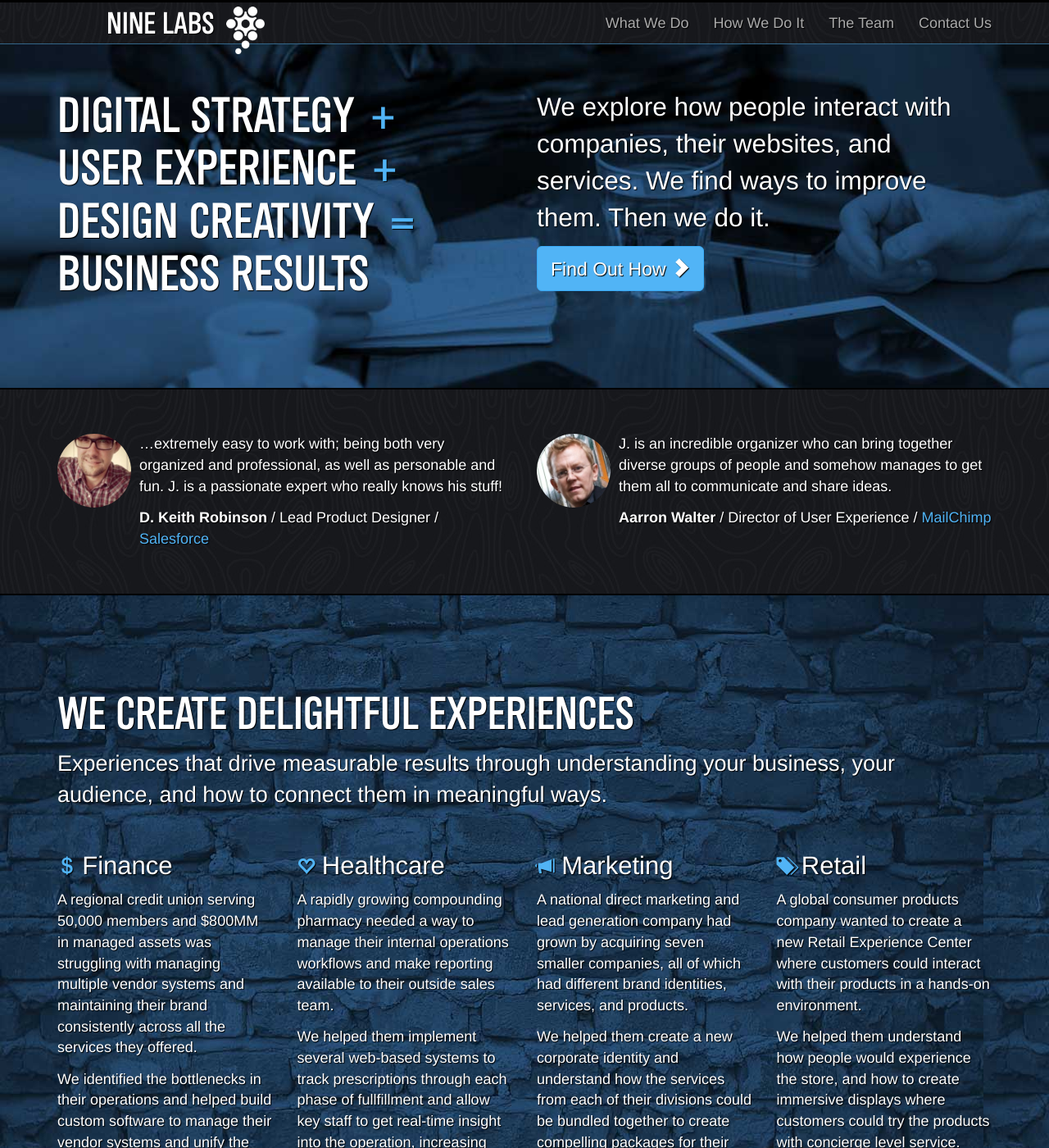
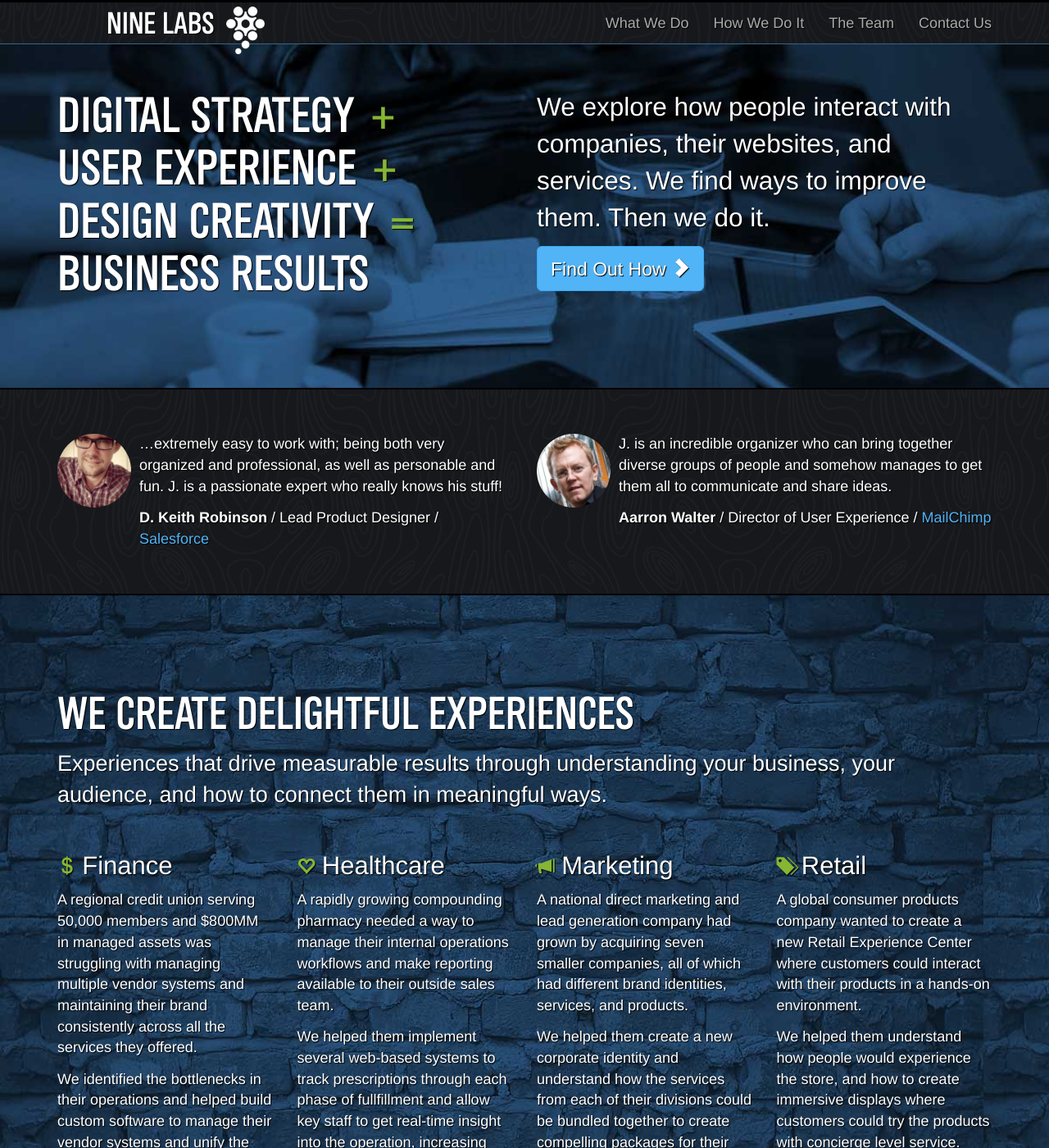
Before and after one commit to ninelabs/ninelabs.com, a Jekyll site: the page built from index.html, in a window 1280 px wide and 1400 px high. Shown: the whole window at 82% size. Built offline with Jekyll 4.4.1, drawn with Linux system fonts in a browser that asks for light colours; nearby versions of some CDN libraries; Markdown is read by kramdown in place of the engine named in the settings.

Commit message:
Style and color tweaks.
Signed-off-by: J Cornelius <github@jcornelius.com>

```diff
--- a/_sass/styles.scss
+++ b/_sass/styles.scss
@@ -102,7 +102,7 @@ section {
     margin:0;
     text-transform: uppercase;
     span {
-      color: $brand-primary;
+      color: $brand-secondary;
     }
     @include breakpoint(phone) {
       font-size: 2em;
@@ -132,7 +132,7 @@ section {
   background-image: url(/img/bg-bricks-blue.jpg);
   padding-bottom: 3em;
   h3 .glyphicon {
-    color: $brand-primary;
+    color: $brand-secondary;
     font-size: .7em;
   }
 }
--- a/bower_components/bootstrap-sass/vendor/assets/stylesheets/bootstrap/_variables.scss
+++ b/bower_components/bootstrap-sass/vendor/assets/stylesheets/bootstrap/_variables.scss
@@ -23,6 +23,7 @@ $gray-lighter:           lighten(#000, 93.5%) !default; // #eee
 // -------------------------
 
 $brand-primary:         rgb(81, 180, 246) !default;
+$brand-secondary:       #86b634 !default;
 $brand-success:         #5cb85c !default;
 $brand-warning:         #f0ad4e !default;
 $brand-danger:          #d9534f !default;
--- a/index.html
+++ b/index.html
@@ -323,35 +323,44 @@ title: Welcome
     </div>
     <div class="row">
       <div class="col-md-8">
-        <form action="https://ninelabs.wufoo.com/forms/q7x3a1/#public" id="form3" name="form3" class="form-horizontal" autocomplete="off" enctype="multipart/form-data" method="post" novalidate>
+        <!-- <form action="https://ninelabs.wufoo.com/forms/q7x3a1/#public" id="form3" name="form3" class="form-horizontal" autocomplete="off" enctype="multipart/form-data" method="post" novalidate> -->
+        <form action="http://ninelabs.us4.list-manage.com/subscribe/post?u=dd83e9925d042bbeb961edab2&amp;id=68d69f8243" method="post" id="mc-embedded-subscribe-form" name="mc-embedded-subscribe-form" class="validate form-horizontal" target="_blank" novalidate>
           <div class="form-group">
             <label class="col-sm-3" id="title1" for="Field1">Your Name:</label>
-            <div class="col-sm-6">
-              <input id="Field1" name="Field1" type="text" class="form-control" value="" maxlength="255" tabindex="1" onkeyup="" required placeholder="Your Name">
+            <div class="col-sm-3">
+              <input type="text" value="" name="FNAME" class="form-control" id="mce-FNAME" placeholder="First Name" tabindex="1">
+            </div>
+            <div class="col-sm-3">
+              <input type="text" value="" name="LNAME" class="form-control" id="mce-FNAME" placeholder="Last Name" tabindex="2">
+              <!-- <input id="Field1" name="Field1" type="text" class="form-control" value="" maxlength="255" tabindex="1" onkeyup="" required placeholder="Your Name"> -->
             </div>
           </div>
           <div class="form-group">
             <label class="col-sm-3" id="title2" for="Field2">Email Address:</label>
             <div class="col-sm-6">
-              <input id="Field2" name="Field2" type="email" spellcheck="false" class="form-control" value="" maxlength="255" tabindex="2" placeholder="Email Address">
+              <input type="email" value="" name="EMAIL" class="form-control required email" id="mce-EMAIL" maxlength="255" tabindex="3" placeholder="Email Address">
+              <!-- <input id="Field2" name="Field2" type="email" spellcheck="false" class="form-control" value="" maxlength="255" tabindex="2" placeholder="Email Address"> -->
             </div>
           </div>
           <div class="form-group">
-            <label class="col-sm-3" id="title6" for="Field6">Phone Number:</label>
+            <label class="col-sm-3" id="title6" for="Field6">Website:</label>
             <div class="col-sm-6">
-              <input id="Field6" name="Field6" type="tel" class="form-control" value="" maxlength="255" tabindex="2" placeholder="Phone Number">
+              <input type="url" value="" name="MMERGE5" class="form-control url" id="mce-MMERGE5" placeholder="Your Website" tabindex="4">
+              <!-- <input id="Field6" name="Field6" type="tel" class="form-control" value="" maxlength="255" tabindex="2" placeholder="Phone Number"> -->
             </div>
           </div>
           <div class="form-group">
             <label class="col-sm-3" id="title4" for="Field4">Subject:</label>
             <div class="col-sm-6">
-              <input id="Field4" name="Field4" type="text" class="form-control" value="" maxlength="255" tabindex="3" onkeyup="" required placeholder="Subject">
+              <input type="text" value="" name="MMERGE3" class="form-control" id="mce-MMERGE3" placeholder="Subject" tabindex="5">
+              <!-- <input id="Field4" name="Field4" type="text" class="form-control" value="" maxlength="255" tabindex="3" onkeyup="" required placeholder="Subject"> -->
             </div>
           </div>
           <div class="form-group">
             <label class="col-sm-3" id="title3" for="Field3">Message:</label>
             <div class="col-sm-6">
-              <textarea id="Field3" name="Field3"  class="form-control" spellcheck="true" rows="5" cols="50" tabindex="4" required placeholder="What's on your mind?"></textarea>
+              <textarea id="mce-MMERGE4" name="MMERGE4"  class="form-control" spellcheck="true" rows="5" cols="50" tabindex="6" required placeholder="What's on your mind?"></textarea>
+              <!-- <textarea id="Field3" name="Field3"  class="form-control" spellcheck="true" rows="5" cols="50" tabindex="4" required placeholder="What's on your mind?"></textarea> -->
             </div>
           </div>
           <div class="form-group">
@@ -359,6 +368,7 @@ title: Welcome
              <input id="saveForm" name="saveForm" class="btn btn-primary" type="submit" value="Send The Message">
            </div>
          </div>
+         <input type="hidden" id="idstamp" name="idstamp" value="zutICFfpTpEpCE1k66DQJwqPYMhhN9crZmntjid3jLA=">
        </form>
      </div>
      <div class="col-md-4">
```
Also changed, not shown: css/styles.css.
